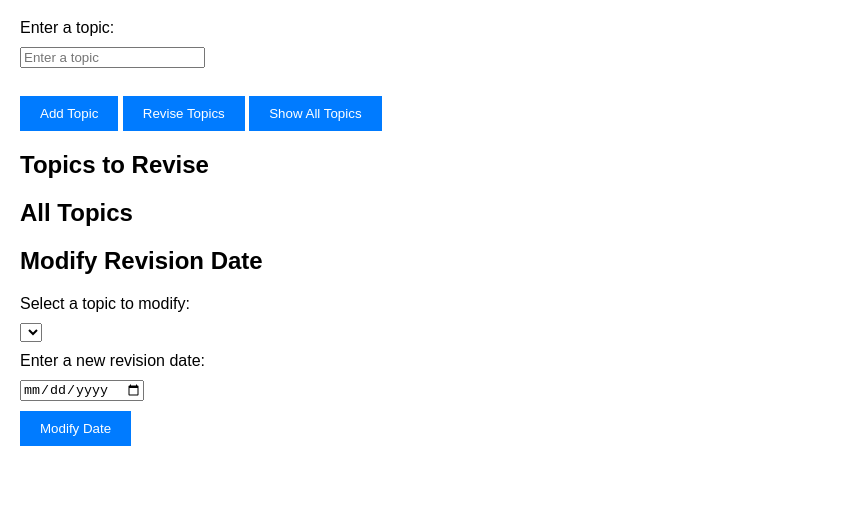
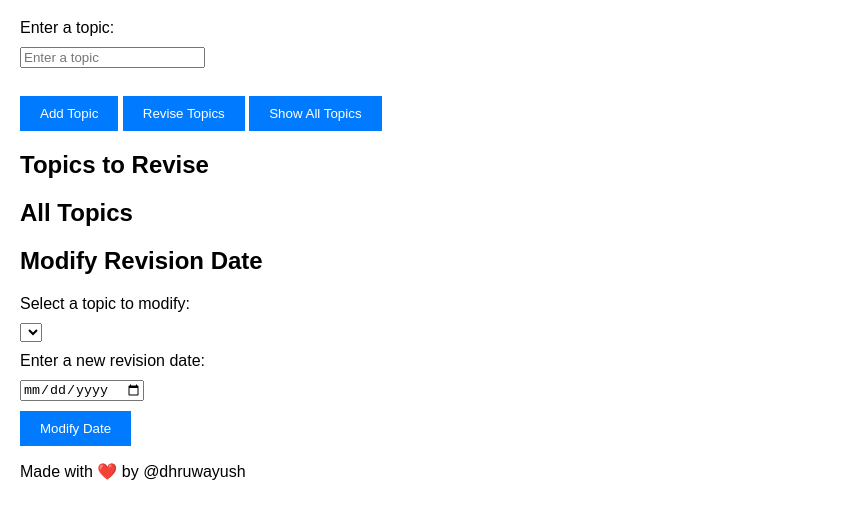
Before and after one commit to Gameplayhackz/revisontracker, a plain HTML site: page index.html in a window 1280 px wide. Shown: the part 61-580 px from the top of the page, without its empty margins (0-857 px from the left). Drawn offline with Linux system fonts and the light colour scheme.

Commit message:
Update index.html

```diff
--- a/index.html
+++ b/index.html
@@ -27,4 +27,7 @@
   <input type="date" id="newDate">
   <button onclick="modifyDate()">Modify Date</button>
 </body>
+  <footer>
+  <p>Made with ❤️ by @dhruwayush</p>
+</footer>
 </html>
```
